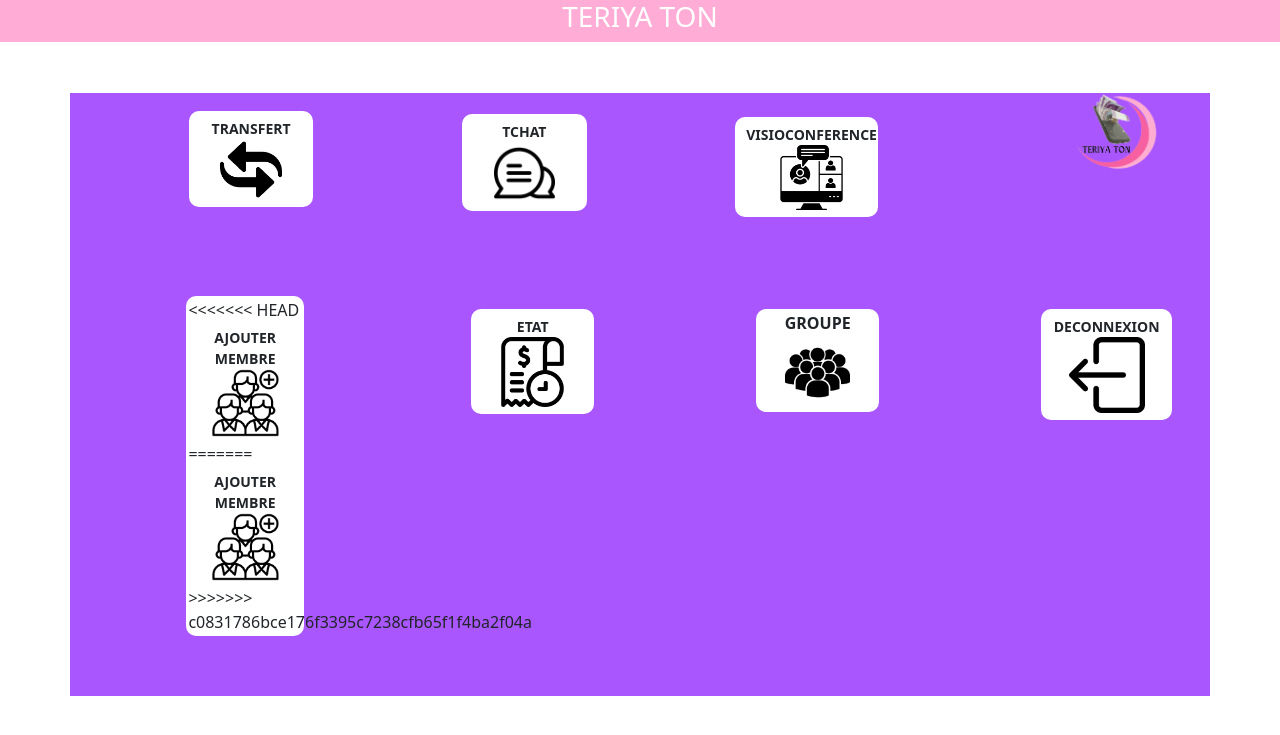
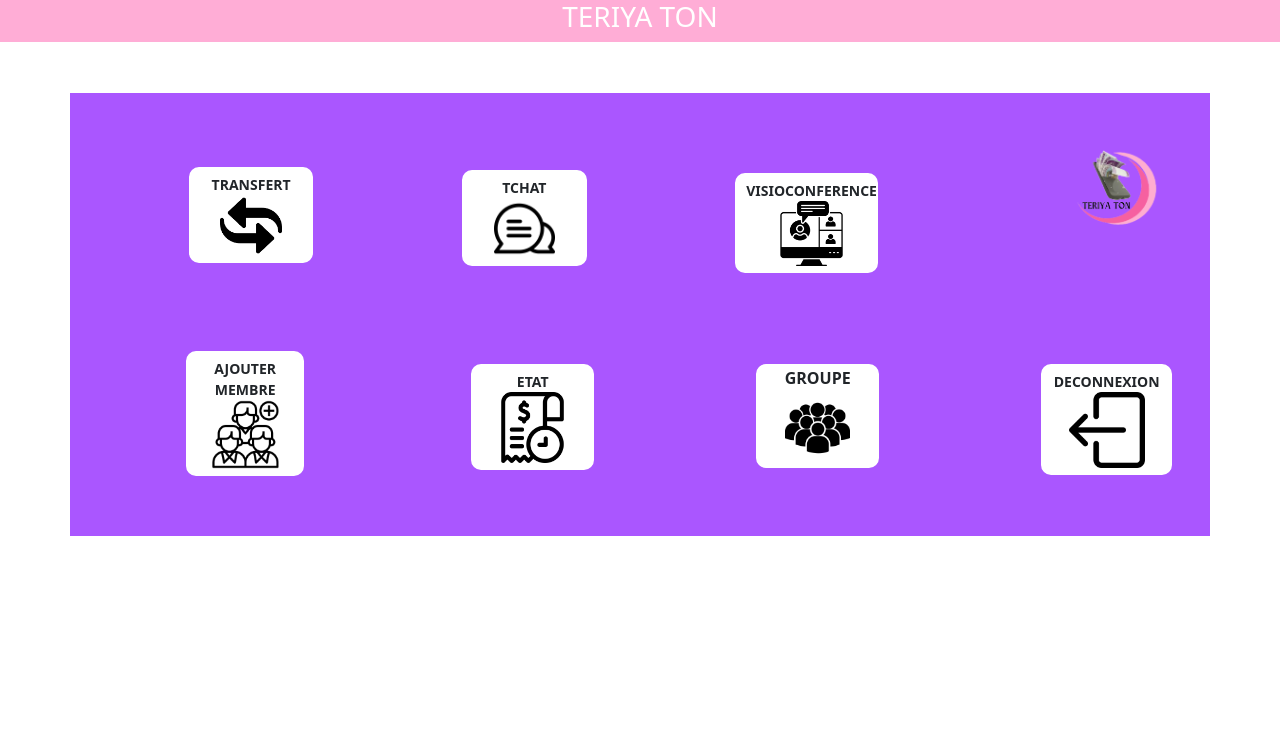
Before and after one commit to DJIKINE22/TeriyaTon, a PHP site: page /Asset/accueil_admin.html in a window 1280 px wide. Shown: the top 735 px of the page. Run offline with PHP 8.4, Linux system fonts and the light colour scheme; some libraries are stand-ins or nearby versions.

Commit message:
version03

```diff
--- a/Asset/accueil_admin.html
+++ b/Asset/accueil_admin.html
@@ -46,11 +46,7 @@
         <div class="row">
             <div class="col-md-3">
                 <div class="carre4">
-<<<<<<< HEAD
                     <a href="../Asset/paiement.html" class="btn btn-default btn-sm"><strong>AJOUTER MEMBRE</strong><img src="../Asset/img/Membre.png"  style="width: 70%; height: 100%; "></a> <br/>
-=======
-                   <a href="../Asset/"></a> <button type="button" class="btn btn-default btn-sm"><strong>AJOUTER MEMBRE</strong><img src="../Asset/img/Membre.png"  style="width: 70%; height: 100%; "></button> <br/>
->>>>>>> c0831786bce176f3395c7238cfb65f1f4ba2f04a
                 </div>
             </div>
 
--- a/Asset/css/accueil_admin.css
+++ b/Asset/css/accueil_admin.css
@@ -12,6 +12,7 @@ h3{
 
 /* Logo */
 #logo{
+    margin-top: 5%;
    margin-left: 85%;
 }
 
--- a/Asset/css/accueil_membre.css
+++ b/Asset/css/accueil_membre.css
@@ -12,6 +12,7 @@ h3{
 
 /* Logo */
 #logo{
+    margin-top: 4%;
    margin-left: 85%;
 }
 
--- a/Asset/planification.html
+++ b/Asset/planification.html
@@ -41,7 +41,7 @@
                 </div>
                 <br>
                 <div>
-                    <button type="button" class="btn btn-default" style="background-color: #FFADD6; color: white;  border-radius: 10px"><strong>VALIDER</strong></button>
+                    <a href="../Asset/visioconference.html" class="btn btn-default" style="background-color: #FFADD6; color: white;  border-radius: 10px"><strong>VALIDER</strong></a>
                 </div>
             </form>
         </div>
```
